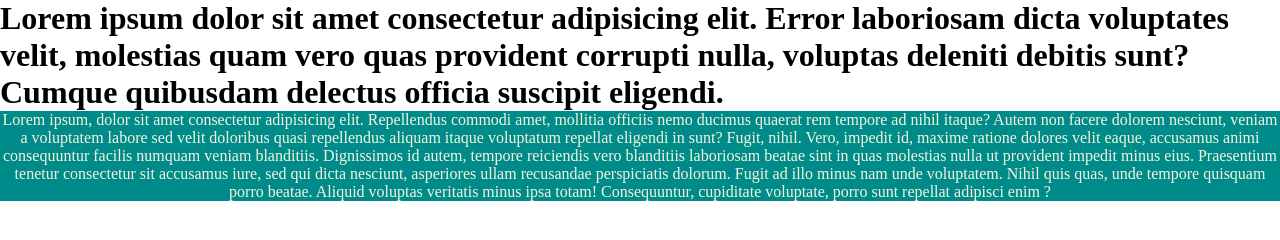
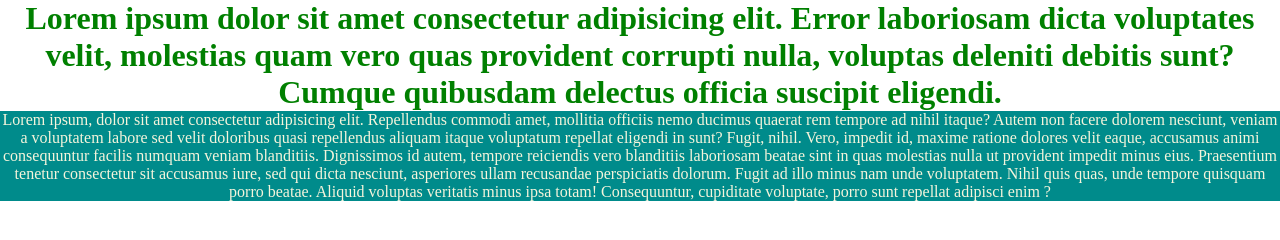
Before and after one commit to sq12/Test1, a plain HTML site: page index.html in a window 1280 px wide. Drawn offline with Linux system fonts and the light colour scheme.

Commit message:
change css file

```diff
--- a/Styles/style.css
+++ b/Styles/style.css
@@ -8,3 +8,8 @@
 	background-color: darkcyan;
 	text-align: center;
 }
+
+h1{
+	color: green;
+	text-align: center;
+}
```
